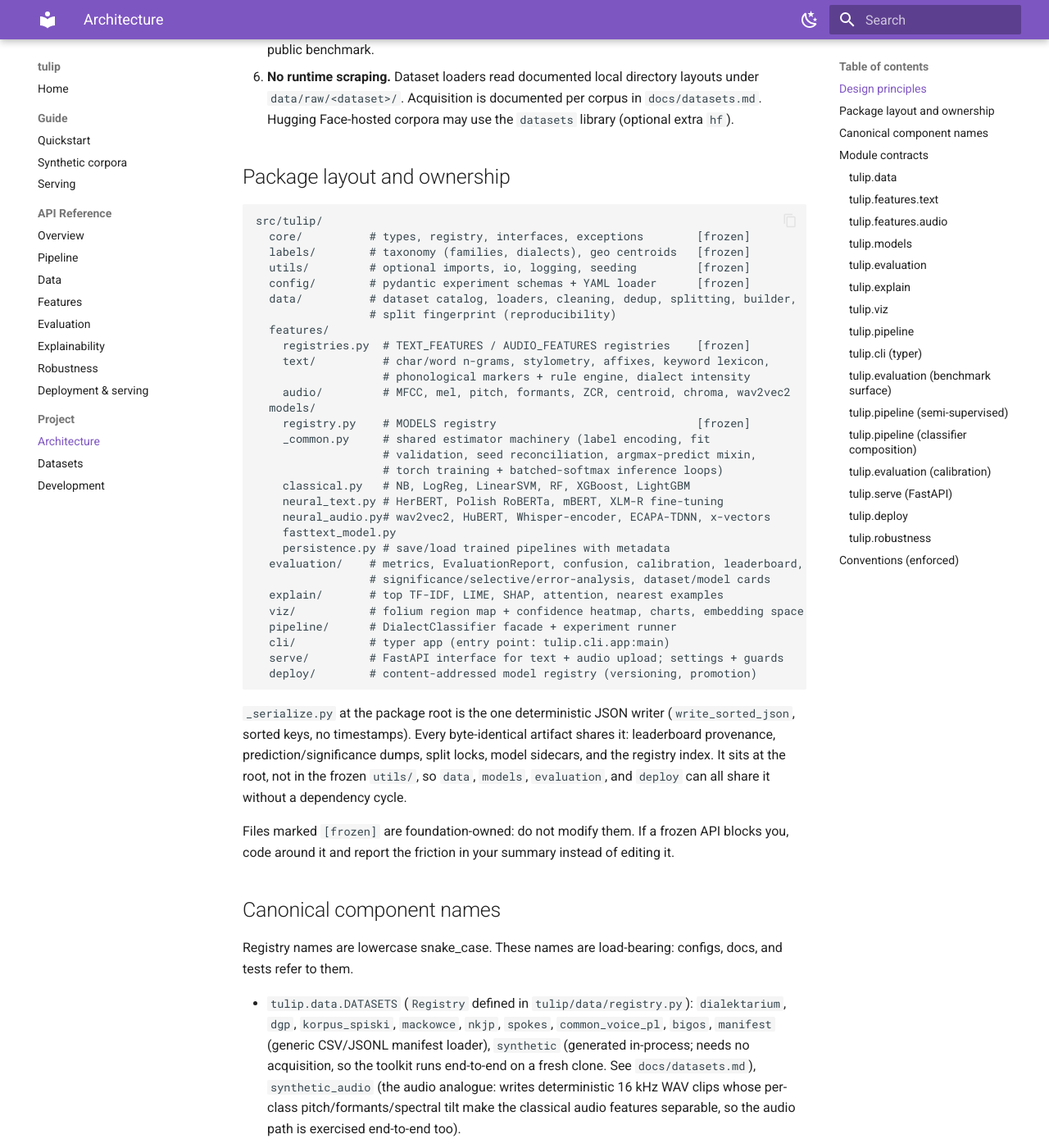
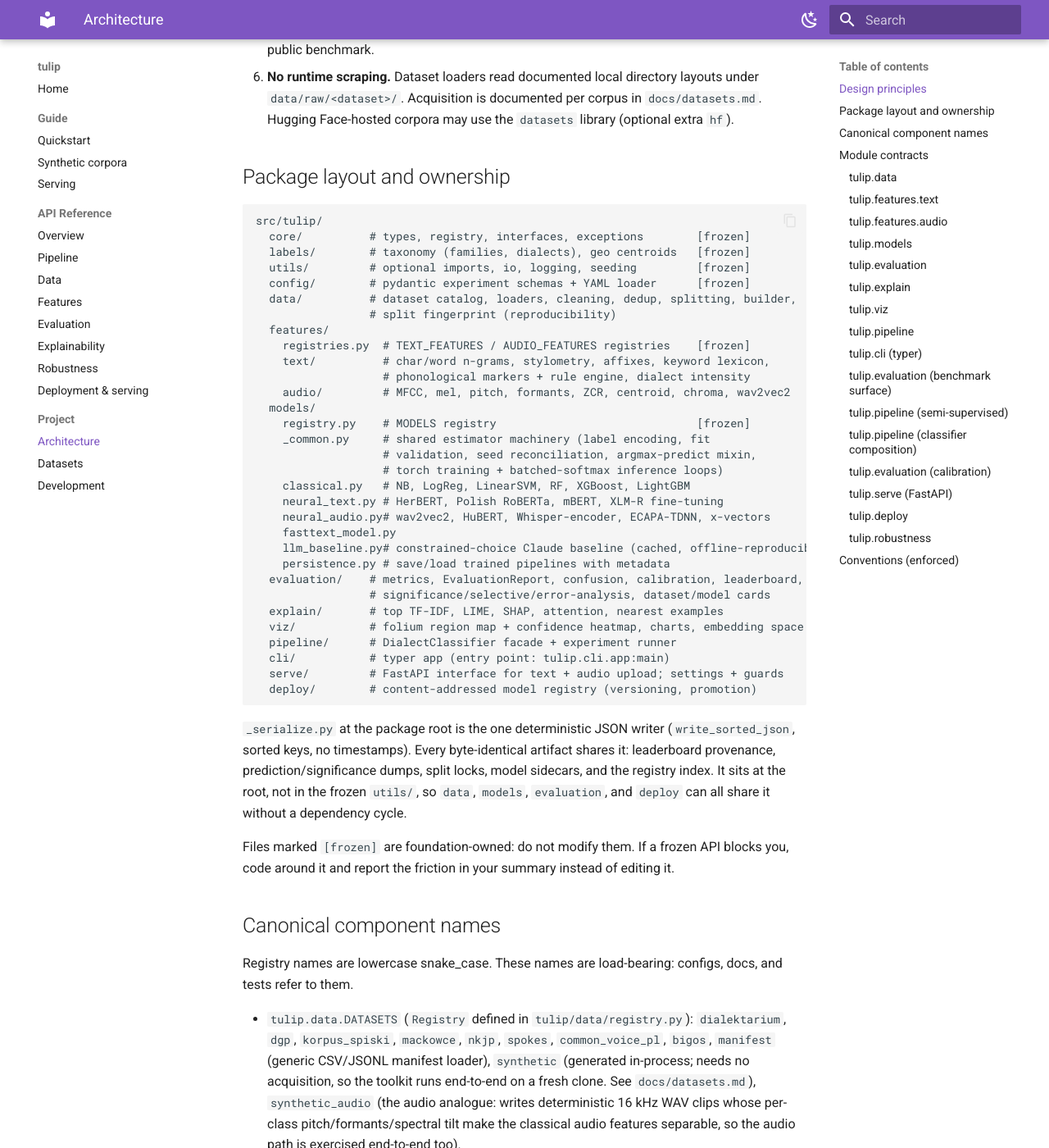
Before and after one commit to Canon-Regularis/tulip, an MkDocs documentation site: the page built from docs/architecture.md, in a window 1280 px wide and 1400 px high, scrolled down 869 px. Shown: the whole window at 82% size. Built offline with MkDocs 1.6.1 and Material for MkDocs 9.7.7, drawn with Linux system fonts in a browser that asks for light colours; part of the change alters nothing that is shown; some of the changed text lies outside the part shown.

Commit message:
docs(architecture): document the LLM baseline and its determinism policy

```diff
--- a/docs/architecture.md
+++ b/docs/architecture.md
@@ -59,6 +59,7 @@ src/tulip/
     neural_text.py # HerBERT, Polish RoBERTa, mBERT, XLM-R fine-tuning
     neural_audio.py# wav2vec2, HuBERT, Whisper-encoder, ECAPA-TDNN, x-vectors
     fasttext_model.py
+    llm_baseline.py# constrained-choice Claude baseline (cached, offline-reproducible)
     persistence.py # save/load trained pipelines with metadata
   evaluation/    # metrics, EvaluationReport, confusion, calibration, leaderboard,
                  # significance/selective/error-analysis, dataset/model cards
@@ -105,8 +106,8 @@ docs, and tests refer to them.
 - `tulip.models.MODELS`:
   `naive_bayes`, `logistic_regression`, `linear_svm`, `random_forest`,
   `xgboost`, `lightgbm`, `voting`, `stacking`, `herbert`, `polish_roberta`,
-  `mbert`, `xlm_roberta`, `fasttext`, `wav2vec2`, `hubert`, `whisper`,
-  `ecapa_tdnn`, `xvector`.
+  `mbert`, `xlm_roberta`, `fasttext`, `llm_zeroshot`, `llm_fewshot`, `wav2vec2`,
+  `hubert`, `whisper`, `ecapa_tdnn`, `xvector`.
 - `tulip.explain.EXPLAINERS`:
   `top_tfidf`, `lime`, `shap`, `attention`, `nearest_examples`,
   `dialect_evidence`.
@@ -193,6 +194,16 @@ LPC-based estimate (scipy) when parselmouth is unavailable. A shared
   `facebook/wav2vec2-xls-r-300m`, hubert, whisper encoder. `ecapa_tdnn` /
   `xvector` via speechbrain embeddings + a light classification head. Accept
   audio paths in `fit(X, y)`.
+- `llm_baseline.py`: `LLMClassifier`, a constrained-choice Claude baseline
+  registered `llm_zeroshot` and `llm_fewshot` (raw-input, `extra=anthropic`).
+  `fit` records the labels and, for few-shot, a seeded set of per-class
+  examples; `predict` asks the model for exactly one label id per text.
+  Determinism is the hard problem here: an API call is network-bound and current
+  models take no temperature, so reproducibility comes from a content-addressed
+  `LLMResponseCache` keyed by a digest of the model id, system prompt, and
+  messages. A populated cache replays every response byte-identically and
+  offline; a cache miss is non-deterministic, so the baseline is kept out of the
+  committed suite and never feeds `leaderboard.md`. `anthropic` imports lazily.
 - `persistence.py`: `save_model(pipeline, path, metadata)` /
   `load_model(path)` using joblib, storing a JSON sidecar (tulip version,
   config, classes, metrics).
```
